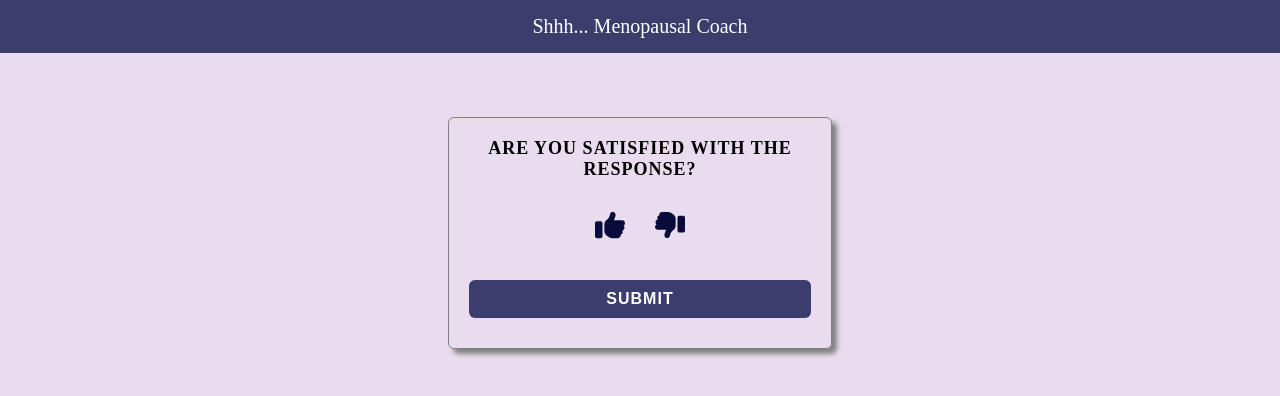
After one commit to chinaza-Sommie/menopauseCoach, a Flask app: page /response_rating/1 in a window 1280 px wide. The commit adds this page. Shown: the top 396 px of the page. Run offline with Flask 3, Linux system fonts and the light colour scheme; some libraries are stand-ins or nearby versions.

Commit message:
email functionality

```diff
--- a/app.py
+++ b/app.py
@@ -20,15 +20,17 @@ mysql = MySQL(app)
 # mail configuration
 # mail_username = os.getenv('MAIL_PASSWORD')
 # mail_password = os.environ.get('MAIL_PASSWORD')
-# app.config['MAIL_SERVER'] = "smtp.gmail.com"
-# app.config['MAIL_PORT'] = 465
-# app.config['MAIL_USE_SSL'] = True
-# # app.config['MAIL_USERNAME'] = os.getenv('MAIL_USERNAME')
-# app.config['MAIL_USERNAME'] = "nazachi738@gmail.com"
-# app.config['MAIL_PASSWORD'] =
-# app.config['MAIL_DEFAULT_SENDER'] = "nazachi738@gmail.com"
-# mail = Mail(app)
+app.config['MAIL_SERVER'] = "smtp-relay.brevo.com"
+app.config['MAIL_PORT'] = 587
+app.config['MAIL_USE_TLS'] = True
+app.config['MAIL_USE_SSL'] = False
+# app.config['MAIL_USERNAME'] = os.getenv('MAIL_USERNAME')
+app.config['MAIL_USERNAME'] = "7b0831001@smtp-brevo.com"
+app.config['MAIL_PASSWORD'] = os.environ.get('MAIL_PASSWORD')
+app.config['MAIL_DEFAULT_SENDER'] = "chinazachukwunweike55@gmail.com"
+mail = Mail(app)
 
+# OpenAI API key
 client = OpenAI(
     api_key = os.getenv('API_KEY')
 )
@@ -43,14 +45,17 @@ question_options = {
     6: {"question": "Do you like lavender?", "answer":  ["Yes", "No", "I do not know"]},
 }
 
+# Route to index Page
 @app.route('/')
 def index():
     return render_template('index.html')
 
+# Rout to Chatbot Page
 @app.route('/chatbot')
 def chatbot():
     return render_template('chatbot.html')
 
+# Route to consultation Page
 @app.route('/book_consultation', methods=['POST','GET'])
 def consultation():
     if request.method == 'GET':
@@ -73,6 +78,7 @@ def consultation():
             if appointmentDate <= currentDate:
                 return render_template('consultation.html', errmessage="Invalid date format, Please pick a valid date")
 
+            # SQL Query to upload users details to consultation table on the database
             cursor = mysql.connection.cursor()
             sql = "INSERT INTO consultations (name, email, purpose, appointmentDate, appointmentTime) VALUES(%s,%s,%s,%s,%s)"
             values = (fullname,email,purpose, appointmentDate,time)
@@ -80,21 +86,44 @@ def consultation():
             mysql.connection.commit()
 
             cursor.close()
+
+            # Send message to user's email
             if upload_success:
-                # msg = Message(subject="Test Email", recipients=[email])
-                # msg.body = "Hello email"
-                # mail.send(msg)
-                return " sent successfully"
-                # return render_template('index.html', successmessage="Your consultation has been booked successfully.")
+                subject = "CONSULTATION BOOKING CONFRIMATION!!!"
+                body = f"Hello {fullname}, \n This email is to confirm your consultation booking appointment with our Menopause expert \n\n Time: 12pm - 13pm \n Date: 13th September, 2024. \n\n Kind regard,\n Shhh Menopause Team"
+                msg = Message(subject, recipients=[email])
+                msg.body = body
+                mail.send(msg)
+                print(email)
+
+                return render_template('index.html', successmessage="Your consultation has been booked successfully.")
         except Exception as error:
             return "Sorry an error occured",error
         # return redirect('/chatbot')
 
+# Dynamic Route to get response id and upload user's satisfactory rating
+@app.route('/response_rating/<int:response_id>', methods=['GET','POST'])
+def response_rating(response_id):
+    if request.method == 'GET':
+        return render_template('rating.html', response_id= response_id)
+    elif request.method == 'POST':
+        rating = request.form['rating']
+
+        cursor = mysql.connection.cursor()
+        rating_sql = "UPDATE responses SET satisfactory_rate = %s WHERE response_id = %s"
+        values = (rating, response_id)
+        rating_success = cursor.execute(rating_sql, values)
+        mysql.connection.commit()
+        cursor.close()
+        return render_template('consultation.html', successmessage="Rating successfully submitted")
+
+# route to send answer options to the frontend
 @app.route('/get_options', methods=['GET'])
 def get_options():
     # fetch questions from database and load each one into an empty dictionary
     return jsonify({"question_options": question_options, "length": len(question_options)})
 
+# Route to get user's response from the form
 @app.route('/get_response', methods=['POST'])
 def get_response():
     selectedOptions = request.json.get("selectedValues")
@@ -120,15 +149,17 @@ def get_response():
         chatbot_response = response.choices[0].message.content
         messages.append({"role": "assistant", "content": chatbot_response})
 
+        # SQL QUERY to send users selected options to the database
         cursor = mysql.connection.cursor()
         ressql = "INSERT INTO responses (question1_option, question2_option, question3_option, question4_option, question5_option, question6_option, chatbot_response,satisfactory_rate) VALUES(%s,%s,%s,%s,%s,%s,%s,%s)"
         values = (age,menstrual_cycle,symptoms, concern, sleep_trouble, lavender,chatbot_response, '')
         response_success = cursor.execute(ressql, values)
         mysql.connection.commit()
+        response_id = cursor.lastrowid
         cursor.close()
 
         print("data has been inserted successfully")
-        return jsonify({"response": chatbot_response})
+        return jsonify({"response": chatbot_response, "response_id": response_id})
 
 
 if __name__ == '__main__':
--- a/static/css/style.css
+++ b/static/css/style.css
@@ -255,14 +255,21 @@ body{
 }
 
 /* Error Message */
-.errormessage{
+.msg{
     text-align: center;
-    background-color: #ff0000ab;
-    color: white;
     padding: 10px 0;
     font-weight: 500;
     margin: 10px 0;
     border-radius: 6px;
+}
+.errormessage{
+    background-color: #ff0000ab;
+    color: white;
+}
+
+.successmessage{
+    background-color: #a1d9a1;
+    color:green
 }
 
 .clickto_order{
@@ -287,3 +294,41 @@ body{
 .chatbot-selection-btns>a{
     text-decoration: none;
 }
+
+/* RATING PAGE */
+.rating_container{
+    display: flex;
+    justify-content: center;
+    align-items: center;
+    padding: 15px 0;
+}
+.imagePoor{
+    margin:0 10px !important;
+}
+.rating_container input{
+    /* display: inline; */
+    margin-top: 0 !important;
+}
+.rating_container label{
+    width: 40px;
+    display: flex;
+    padding: 5px;
+}
+.rating_container label img{
+    width: 100%;
+}
+
+#imagePoor{
+    -webkit-transform: scaleX(-1);
+    transform: scaleX(-1);
+}
+
+.rating_container input[type="radio"] {
+    display: none;
+  }
+
+  .rating_container input[type="radio"]:checked + label {
+    border: 2px solid #090b3a;
+    border-radius: 5px;
+    transition: .2s ease;
+  }
--- a/templates/chatbot.html
+++ b/templates/chatbot.html
@@ -126,7 +126,7 @@
                           <div class="clickto_order"><b>To book an Appointment, Click the button below</b><div>
                           <div class="chatbot-selection-btns">
 
-                            <a href="/"><div> BOOK AN APPOINTMENT</div></a>
+                            <a href="/response_rating/${data.response_id}"><div> BOOK AN APPOINTMENT</div></a>
                           </div>
                       </div>
                   </div>
--- a/templates/consultation.html
+++ b/templates/consultation.html
@@ -11,7 +11,10 @@
     <form method="POST" action="/book_consultation">
         <div> Consultation Form</div>
         {%if errmessage %}
-            <p class="errormessage">{{errmessage}}</p>
+            <p class="msg errormessage">{{errmessage}}</p>
+        {% endif %}
+        {% if successmessage %}
+            <p class="msg successmessage">{{ successmessage }}</p>
         {% endif %}
 
         <input type="text" name="Fullname" placeholder="Enter your fullname" />
--- /dev/null
+++ b/templates/rating.html
@@ -0,0 +1,35 @@
+{% extends 'base.html' %}
+
+{% block head %}
+<title>Shhh... Menopasal Coach</title>
+{% endblock %}
+
+{% block body %}
+
+<div class="consultaion-section">
+
+    <form method="POST" action="/response_rating/{{ response_id }}">
+        <div> Are you satisfied with the response?</div>
+        {%if errmessage %}
+            <p class="errormessage">{{errmessage}}</p>
+        {% endif %}
+        <div class="rating_container">
+            <div class="imagePoor"><input type="radio" name="rating" id="good" value="Good" />
+                <label for="good">
+                    <img src="{{ url_for('static', filename='images/thumbsup.svg') }}" alt="thumbsup"/>
+                </label>
+            </div>
+            <div id="imagePoor" class="imagePoor"><input type="radio" name="rating" id="poor" value="Poor" />
+                <label for="poor">
+                    <img src="{{ url_for('static', filename='images/thumbsdown.svg') }}" alt="thumbsup"/>
+                </label>
+            </div>
+        </div>
+        <input type="submit" name="submit" />
+
+    </form>
+</div>
+<script>
+    console.log(Form)
+</script>
+{% endblock %}
```
Also changed, not shown: templates/index.html (+7 -1 lines), static/images/thumbsdown.svg (added), static/images/thumbsup.svg (added).
